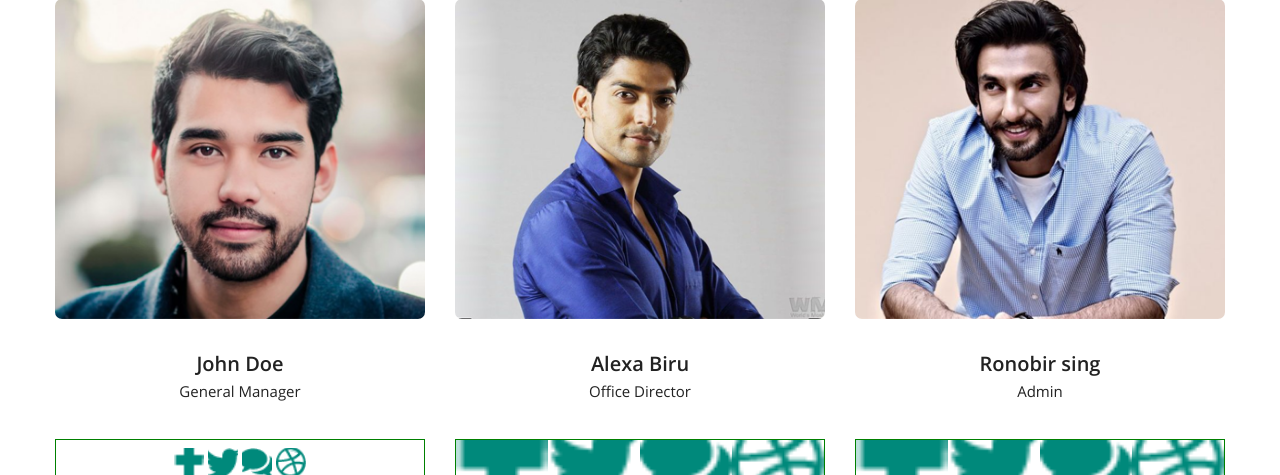
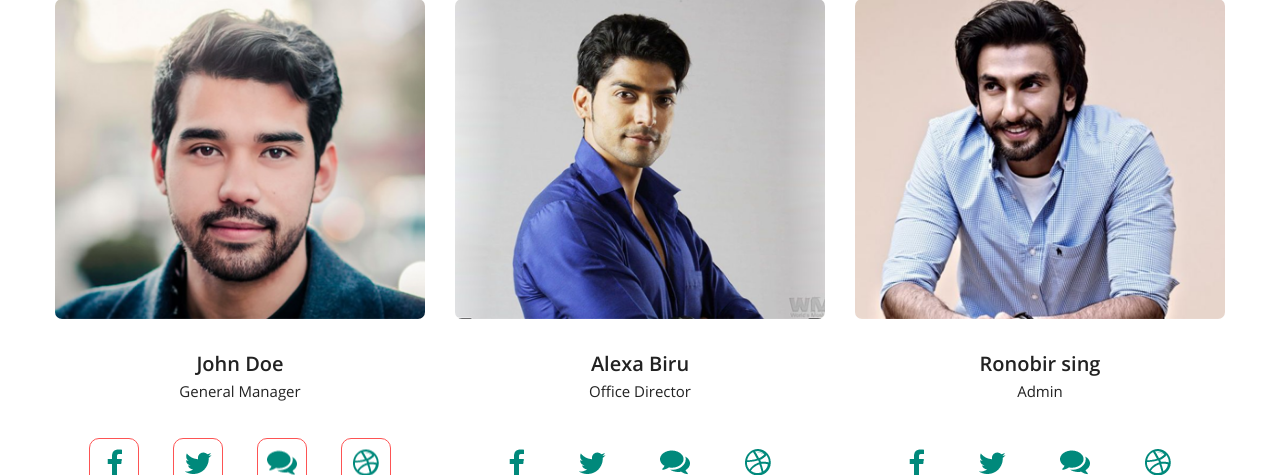
Before and after one commit to Romron/sites_templates, a PHP site: page /Training/Web-Development-Project/Web-Development-Project/index.html in a window 1280 px wide. Shown: the part 6025-6500 px from the top of the page. Run offline with PHP 8.4, Linux system fonts and the light colour scheme.

Commit message:
добавил анимацию иконок

```diff
--- a/Training/Web-Development-Project/Web-Development-Project/css/style.css
+++ b/Training/Web-Development-Project/Web-Development-Project/css/style.css
@@ -731,41 +731,66 @@
 	}
 
 	.our-team-member-card__icons{
-		border: 1px solid green;
-
 		width: 100%;
 		height: 47px;
-
 		position: absolute;
 		top: 440px;
 		display: flex;
-		justify-content: space-around;
+		justify-content: space-evenly;
 		align-items: center;
 	}
 
-/*	.our-team-member-card__icons img{
-		width: 30px;
-		height: 30px;
-	}
-*/
 
 
-	.social-icons {
-	  text-align: center;
-	  }
-	.social-icons li {
-	  display:inline-block;
-	  list-style-type:none;
-	  -webkit-user-select:none;
-	  -moz-user-select:none;
-	  }
-	.social-icons li a {
-	  border-bottom: none;
-	  }
-	.social-icons li img {
-	  width:30px;
-	  height:30px;
-	  /*margin-right: 40px;*/
+
+	.ico-hover{
+		border: 1px solid #FD5454;
+		border-radius: 10px;
+		width: 50px;
+		height: 50px;
+/*		display: flex;
+		justify-content:center;
+		align-items: center;*/
+		position: relative;
+	}
+
+	.ico-hover img{
+		position:absolute;
+		left: 0;
+		top: 0;
+		width: initial;
+		height: initial;
+
+		right: 0px;
+		margin: 0px auto;
+
+		top: 50%;
+		transform: translate(0, -50%)
+	}
+
+
+	.img-hover{
+		opacity:0;
+	}
+
+	.ico-hover:hover img{
+		transform: scale(1.2);
+
+		right: 0px;
+		margin: 0px auto;
+		top: 50%;
+		transform: translate(0, -50%)
+
+
+
+	}
+
+	.ico-hover:hover .img-main{
+		opacity:0;
+	}
+
+	.ico-hover:hover .img-hover{
+		opacity:1;
 	}
 
 
@@ -773,6 +798,49 @@
 
 
 
+/*
+	.ico-hover:hover{
+		background: url(../img/fb-hover-icon.png);
+	}
+*/
+
+/*------- start test--------------*/
+
+/*	.ico-hover{
+		border: 1px solid #FD5454;
+		border-radius: 10px;
+		width: 50px;
+		height: 50px;
+		display: flex;
+		justify-content:center;
+		align-items: center;
+
+		position: relative;
+	}
+
+	.ico-hover img{
+		position:absolute;
+		left: 0;
+		top: 0;
+		width: initial;
+		height: initial;
+	}
+
+	.img-hover{
+		opacity:0;
+	}
+
+
+	.ico-hover:hover .img-main{
+		opacity:0;
+	}
+
+	.ico-hover:hover .img-hover{
+		opacity:1;
+	}
+
+*/
+/*------- end test--------------*/
 
 
 /*-----    end  our team member    -----*/
--- a/Training/Web-Development-Project/Web-Development-Project/index.html
+++ b/Training/Web-Development-Project/Web-Development-Project/index.html
@@ -231,20 +231,19 @@
 					<span class="title">John Doe</span>
 					<span class="text">General Manager</span>
 				</div>
-				<div class="our-team-member-card__icons">
-
-					<ul class="social-icons">
-						<li><a href="#"><img src="img/fb-icon.png" alt=""></a></li>
-						<li><a href="#"><img src="img/twit-icon.png" alt=""></a></li>
-						<li><a href="#"><img src="img/chat-icon.png" alt=""></a></li>
-						<li><a href="#"><img src="img/dribble-icon.png" alt=""></a></li>
-					</ul>
 
 
+				<div class="our-team-member-card__icons">
+					<div class="ico-hover"><a href="#">
+						<img class="img-main" src="img/fb-icon.png" alt="">
+						<img class="img-hover" src="img/fb-hover-icon.png" alt="для примера">
+					</a></div>
+					<div class="ico-hover"><a href="#"><img src="img/twit-icon.png" alt=""></a></div>
+					<div class="ico-hover"><a href="#"><img src="img/chat-icon.png" alt=""></a></div>
+					<div class="ico-hover"><a href="#"><img src="img/dribble-icon.png" alt=""></a></div>
+				</div>
 
 
-
-				</div>
 
 			</div>
 			<div class="latest-work-card our-team-member-card">
@@ -254,10 +253,10 @@
 					<span class="text">Office Director</span>
 				</div>
 				<div class="our-team-member-card__icons">
-					<img src="img/fb-icon.png" alt="">
-					<img src="img/twit-icon.png" alt="">
-					<img src="img/chat-icon.png" alt="">
-					<img src="img/dribble-icon.png" alt="">
+					<a href="#"><img src="img/fb-icon.png" alt=""></a>
+					<a href="#"><img src="img/twit-icon.png" alt=""></a>
+					<a href="#"><img src="img/chat-icon.png" alt=""></a>
+					<a href="#"><img src="img/dribble-icon.png" alt=""></a>
 				</div>
 
 			</div>
@@ -268,10 +267,10 @@
 					<span class="text">Admin</span>
 				</div>
 				<div class="our-team-member-card__icons">
-					<img src="img/fb-icon.png" alt="">
-					<img src="img/twit-icon.png" alt="">
-					<img src="img/chat-icon.png" alt="">
-					<img src="img/dribble-icon.png" alt="">
+					<a href="#"><img src="img/fb-icon.png" alt=""></a>
+					<a href="#"><img src="img/twit-icon.png" alt=""></a>
+					<a href="#"><img src="img/chat-icon.png" alt=""></a>
+					<a href="#"><img src="img/dribble-icon.png" alt=""></a>
 				</div>
 
 			</div>
```
